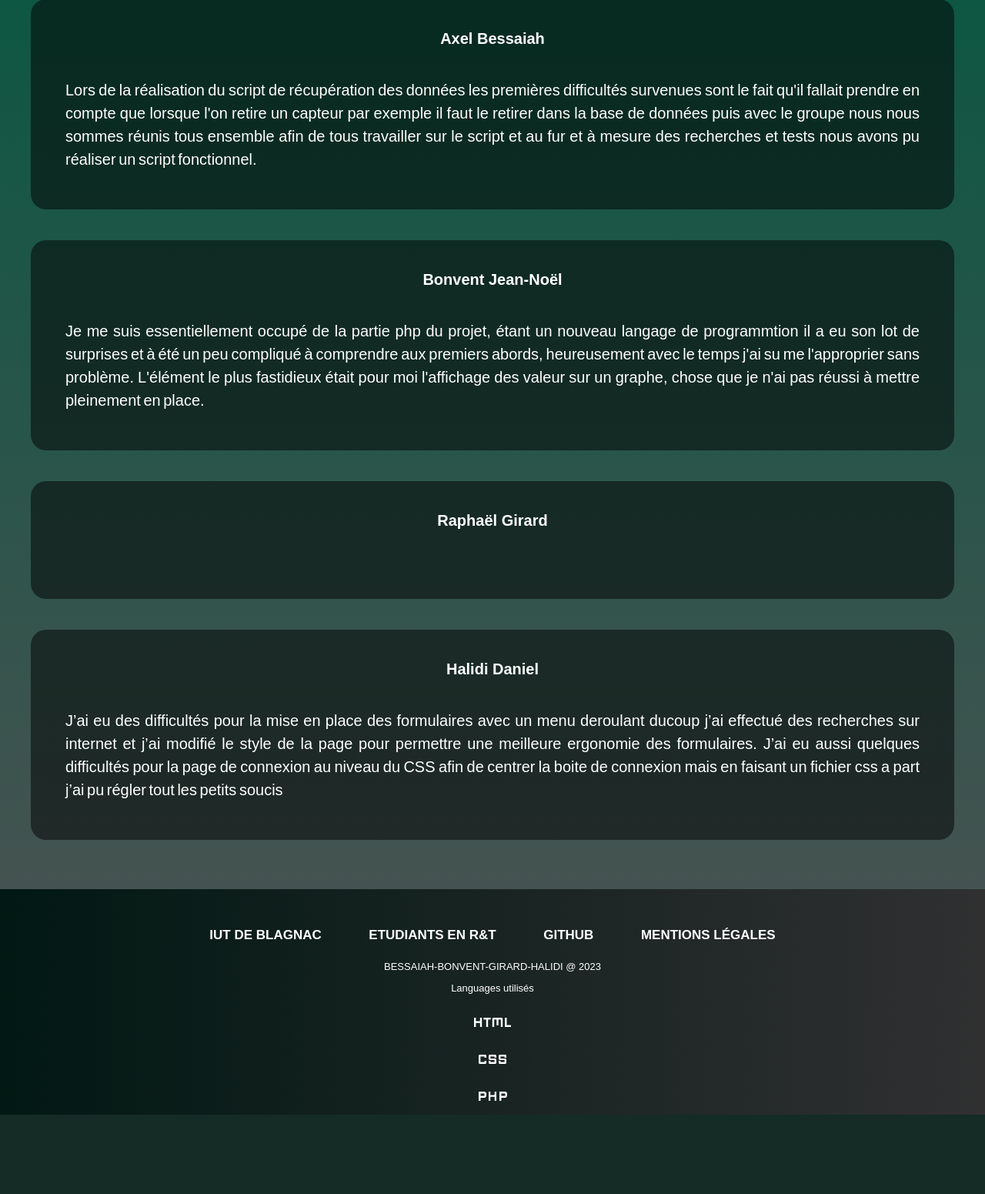
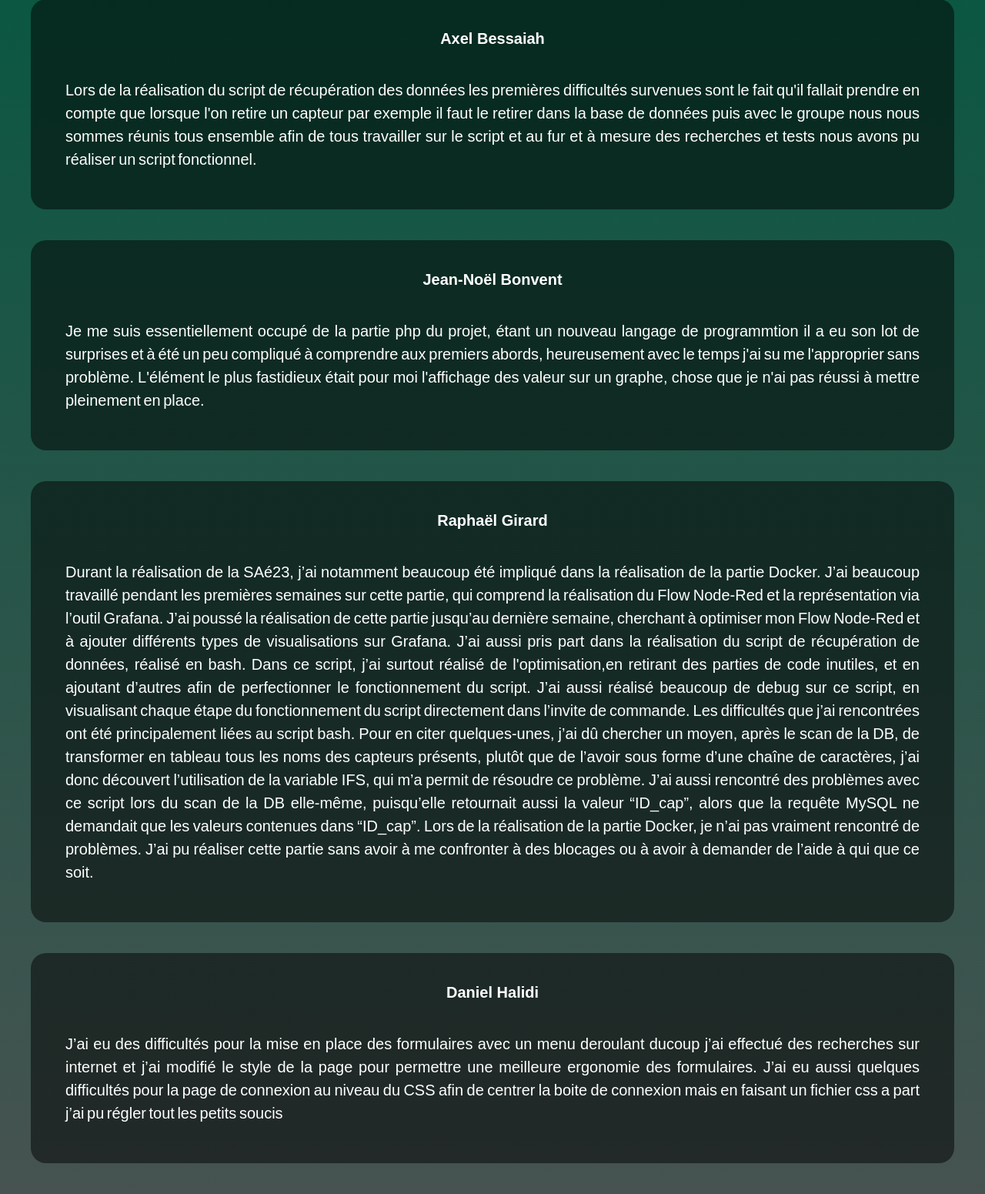
Before and after one commit to staringhan/SAE23, a PHP site: the page made by web/difficultés.html in a window 1280 px wide. Shown: the part 249-1800 px from the top of the page at 77% size. Before the commit the page ends 1697 px from the top, so only its background shows below. Run offline with PHP 8.4, Linux system fonts and the light colour scheme; some web fonts are replaced.

Commit message:
ajout favicon

```diff
--- a/web/admin.php
+++ b/web/admin.php
@@ -17,6 +17,7 @@ if (!isset($_SESSION['admin']) || $_SESSION['admin'] !== true) {
   <meta name="keywords" content="HTML, CSS">
   <link rel="stylesheet" type="text/css" href="../styles/style23.css" media="screen">
   <meta content="width=device-width, initial-scale=1" name="viewport">
+  <link rel="shortcut icon" href="../media/favicon.ico" type="image/x-icon">
 </head>
 
 <body>
--- a/web/affichage_cap.php
+++ b/web/affichage_cap.php
@@ -19,6 +19,7 @@ if (!isset($_SESSION['gestionnaire']) || $_SESSION['gestionnaire'] !== true) {
   <meta name="keywords" content="HTML, CSS">
   <link rel="stylesheet" type="text/css" href="../styles/style23.css" media="screen">
   <link rel="stylesheet" type="text/css" href="../styles/tableau.css" media="screen">
+  <link rel="shortcut icon" href="../media/favicon.ico" type="image/x-icon">
   <meta content="width=device-width, initial-scale=1" name="viewport">
 </head>
 
--- a/web/cahier_charges.html
+++ b/web/cahier_charges.html
@@ -9,7 +9,7 @@
   <link rel="stylesheet" type="text/css" href="../styles/style23.css" media="screen">
   <link rel="stylesheet" type="text/css" href="../styles/tableau.css" media="screen">
   <meta content="width=device-width, initial-scale=1" name="viewport">
-  <link rel="shortcut icon" href="../medi/logoP.ico" type="image/x-icon">
+  <link rel="shortcut icon" href="../media/favicon.ico" type="image/x-icon">
 
 </head>
 <body>
--- a/web/connexion.php
+++ b/web/connexion.php
@@ -21,6 +21,7 @@ if (isset($_SESSION['gestionnaire']) && $_SESSION['gestionnaire'] === true) {
   <meta content="width=device-width, initial-scale=1" name="viewport">
   <link rel="stylesheet" type="text/css" href="../styles/style23.css" media="screen">
   <link rel="stylesheet" type="text/css" href="../styles/login.css" media="screen">
+  <link rel="shortcut icon" href="../media/favicon.ico" type="image/x-icon">
 </head>
 
 <body>
--- a/web/consultation.php
+++ b/web/consultation.php
@@ -7,9 +7,8 @@
   <meta name="description" content="SAE 23, Accueil">
   <meta name="keywords" content="HTML, CSS">
   <link rel="stylesheet" type="text/css" href="../styles/style23.css" media="screen">
-  <link rel="stylesheet" type="text/css" href="../styles/tableau.css" media="screen">
-
   <meta content="width=device-width, initial-scale=1" name="viewport">
+  <link rel="shortcut icon" href="../media/favicon.ico" type="image/x-icon">
 </head>
 
 <body>
--- a/web/difficultés.html
+++ b/web/difficultés.html
@@ -7,9 +7,8 @@
   <meta name="description" content="SAE 23">
   <meta name="keywords" content="HTML, CSS" >
   <link rel="stylesheet" type="text/css" href="../styles/style23.css" media="screen">
-  <link rel="stylesheet" type="text/css" href="../styles/tableau.css" media="screen">
   <meta content="width=device-width, initial-scale=1" name="viewport">
-  <link rel="shortcut icon" href="../medi/logoP.ico" type="image/x-icon">
+  <link rel="shortcut icon" href="../media/favicon.ico" type="image/x-icon">
 
 </head>
 <body>
@@ -45,7 +44,7 @@
 
 </section>
 <section>
-    <h3> Bonvent Jean-Noël </h3>
+    <h3>Jean-Noël Bonvent</h3>
     <p>
         Je me suis essentiellement occupé de la partie php du projet, étant un nouveau langage de programmtion il a eu son lot de surprises et à été un peu compliqué à comprendre aux premiers abords,
         heureusement avec le temps j'ai su me l'approprier sans problème. L'élément le plus fastidieux était pour moi l'affichage des valeur sur un graphe, chose que je n'ai pas réussi à mettre pleinement en place.
@@ -56,11 +55,16 @@
 <section>
     <h3>Raphaël Girard</h3>
     <p>
+        Durant la réalisation de la SAé23, j’ai notamment beaucoup été impliqué dans la réalisation de la partie Docker. J’ai beaucoup travaillé pendant les premières semaines sur cette partie, qui comprend la réalisation du Flow Node-Red et la représentation via l’outil Grafana. J’ai poussé la réalisation de cette partie jusqu’au dernière semaine, cherchant à optimiser mon Flow Node-Red et à ajouter différents types de visualisations sur Grafana.
+        J’ai aussi pris part dans la réalisation du script de récupération de données, réalisé en bash.
+        Dans ce script, j’ai surtout réalisé de l'optimisation,en retirant des parties de code inutiles, et en ajoutant d’autres afin de perfectionner le fonctionnement du script. J’ai aussi réalisé beaucoup de debug sur ce script, en visualisant chaque étape du fonctionnement du script directement dans l’invite de commande.
+        Les difficultés que j’ai rencontrées ont été principalement liées au script bash. Pour en citer quelques-unes, j’ai dû chercher un moyen, après le scan de la DB, de transformer en tableau tous les noms des capteurs présents, plutôt que de l’avoir sous forme d’une chaîne de caractères, j’ai donc découvert l’utilisation de la variable IFS, qui m’a permit de résoudre ce problème. J’ai aussi rencontré des problèmes avec ce script lors du scan de la DB elle-même, puisqu’elle retournait aussi la valeur “ID_cap”, alors que la requête MySQL ne demandait que les valeurs contenues dans “ID_cap”.
+        Lors de la réalisation de la partie Docker, je n’ai pas vraiment rencontré de problèmes. J’ai pu réaliser cette partie sans avoir à me confronter à des blocages ou à avoir à demander de l’aide à qui que ce soit.
 
     </p>
 </section>
 <section>
-    <h3> Halidi Daniel </h3>
+    <h3>Daniel Halidi</h3>
     <p>
         J’ai eu des difficultés pour la mise en place des formulaires avec un menu deroulant ducoup j’ai effectué des recherches sur internet et j’ai modifié le style de la page pour permettre une meilleure ergonomie des formulaires. J’ai eu aussi quelques difficultés pour la page de connexion au niveau du CSS afin de centrer la boite de connexion mais en faisant un fichier css a part j’ai pu régler tout les petits soucis
     </p>
--- a/web/gestionnaire.php
+++ b/web/gestionnaire.php
@@ -23,6 +23,7 @@ if (!isset($_SESSION['gestionnaire']) || $_SESSION['gestionnaire'] !== true) {
   <link rel="stylesheet" type="text/css" href="../styles/style23.css" media="screen">
   <link rel="stylesheet" type="text/css" href="../styles/tableau.css" media="screen">
   <meta content="width=device-width, initial-scale=1" name="viewport">
+  <link rel="shortcut icon" href="../media/favicon.ico" type="image/x-icon">
 </head>
 
 <body>
--- a/web/gestionnaire2.php
+++ b/web/gestionnaire2.php
@@ -22,6 +22,7 @@ if (!isset($_SESSION['gestionnaire']) || $_SESSION['gestionnaire'] !== true) {
   <meta name="keywords" content="HTML, CSS">
   <link rel="stylesheet" type="text/css" href="../styles/style23.css" media="screen">
   <link rel="stylesheet" type="text/css" href="../styles/tableau.css" media="screen">
+  <link rel="shortcut icon" href="../media/favicon.ico" type="image/x-icon">
   <script src="https://cdn.jsdelivr.net/npm/chart.js"></script>
   <meta content="width=device-width, initial-scale=1" name="viewport">
 </head>
--- a/web/gestionprojet.html
+++ b/web/gestionprojet.html
@@ -9,7 +9,7 @@
   <link rel="stylesheet" type="text/css" href="../styles/style23.css" media="screen">
   <link rel="stylesheet" type="text/css" href="../styles/tableau.css" media="screen">
   <meta content="width=device-width, initial-scale=1" name="viewport">
-  <link rel="shortcut icon" href="../medi/logoP.ico" type="image/x-icon">
+  <link rel="shortcut icon" href="../media/favicon.ico" type="image/x-icon">
 
 </head>
 <body>
--- a/web/mentionsleg.html
+++ b/web/mentionsleg.html
@@ -8,6 +8,7 @@
   <meta name="keywords" content="HTML, CSS">
   <link rel="stylesheet" type="text/css" href="../styles/style23.css" media="screen">
   <meta content="width=device-width, initial-scale=1" name="viewport">
+  <link rel="shortcut icon" href="../media/favicon.ico" type="image/x-icon">
 </head>
 
 <body>
--- a/web/syntheseperso.html
+++ b/web/syntheseperso.html
@@ -7,9 +7,8 @@
   <meta name="description" content="SAE 23">
   <meta name="keywords" content="HTML, CSS" >
   <link rel="stylesheet" type="text/css" href="../styles/style23.css" media="screen">
-  <link rel="stylesheet" type="text/css" href="../styles/tableau.css" media="screen">
   <meta content="width=device-width, initial-scale=1" name="viewport">
-  <link rel="shortcut icon" href="../medi/logoP.ico" type="image/x-icon">
+  <link rel="shortcut icon" href="../media/favicon.ico" type="image/x-icon">
 
 </head>
 <body>
@@ -24,7 +23,7 @@
         <ul>
             <li><a href="../index.php">Accueil</a></li>
             <li><a href="consultation.php">Consultation</a></li>
-            <li><a href="gestionprojet.html">Projet</a></li>
+            <li><a  class="current" href="gestionprojet.html">Projet</a></li>
             <li><a href="connexion.php">Connexion</a></li>
         </ul>
 
```
